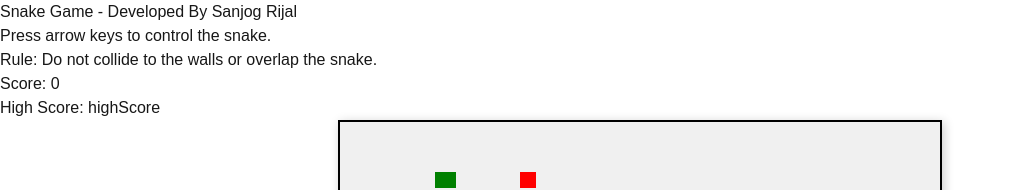
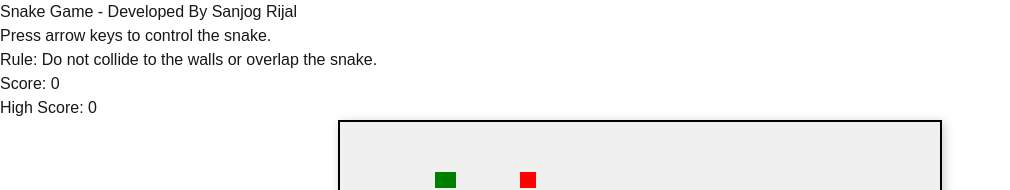
Before and after one commit to SanjogRijal/react-snake-game, a Next.js app: page / in a window 1280 px wide. Shown: the top 190 px of the page, without its empty margins (0-1010 px from the left). Built offline with nearby package versions, Linux system fonts and the light colour scheme.

Commit message:
feat: snake game completed

```diff
--- a/src/components/GameState.tsx
+++ b/src/components/GameState.tsx
@@ -31,7 +31,7 @@ export default function GameComponent() {
   }, [gameOver]);
   return (
     <div>
-      <ScoreComponent score={score} />
+      <ScoreComponent score={score} highScore={highScore} />
       {gameOver && (
         <div>
           <p>
--- a/src/components/Score.tsx
+++ b/src/components/Score.tsx
@@ -1,10 +1,16 @@
 /* eslint-disable @typescript-eslint/no-explicit-any */
 
-export default function ScoreComponent({ score }: { score: number }) {
+export default function ScoreComponent({
+  score,
+  highScore,
+}: {
+  score: number;
+  highScore: number;
+}) {
   return (
     <>
       <p>Score: {score}</p>
-      <p>High Score: highScore</p>
+      <p>High Score: {highScore}</p>
     </>
   );
 }
```
